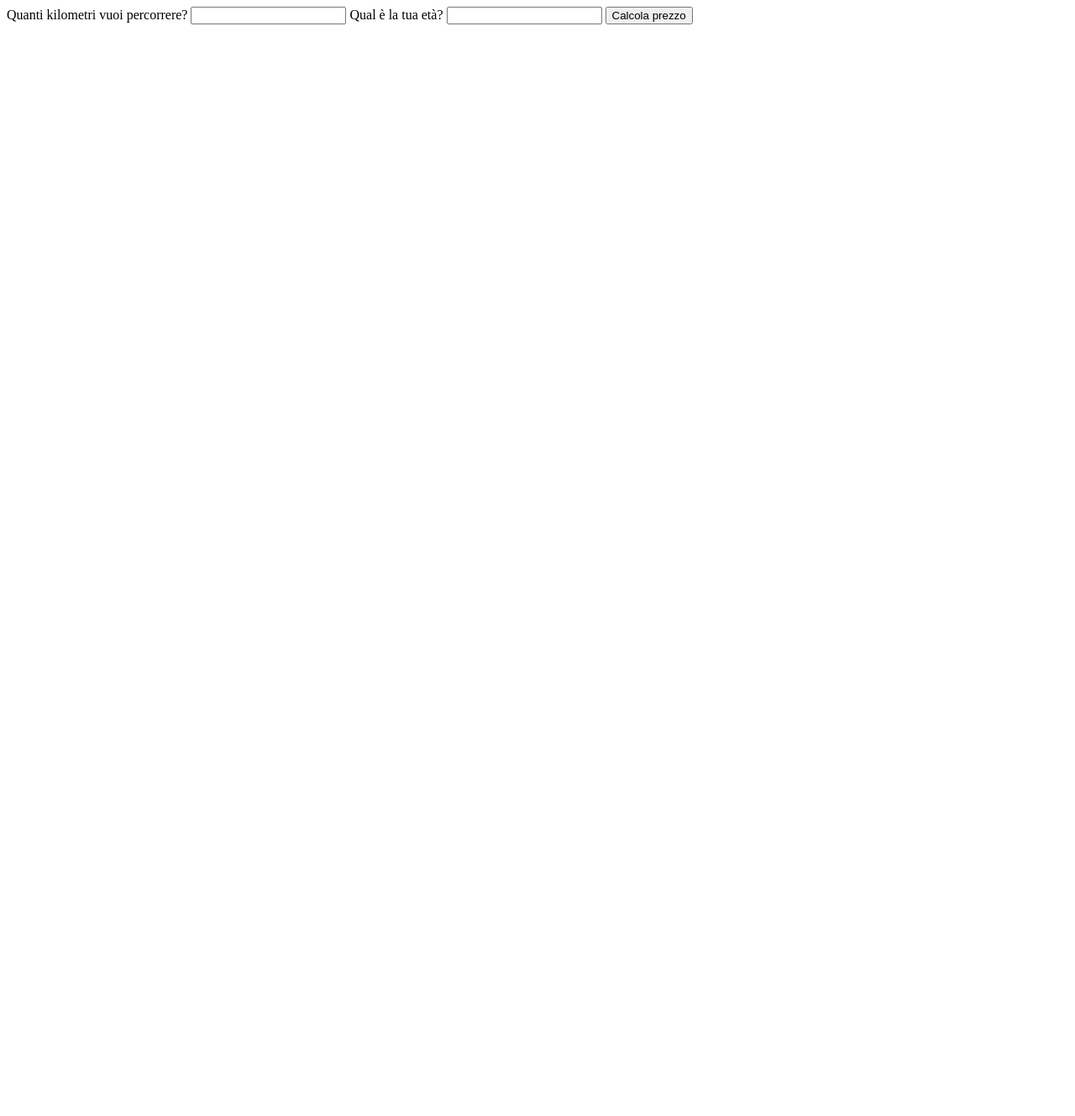
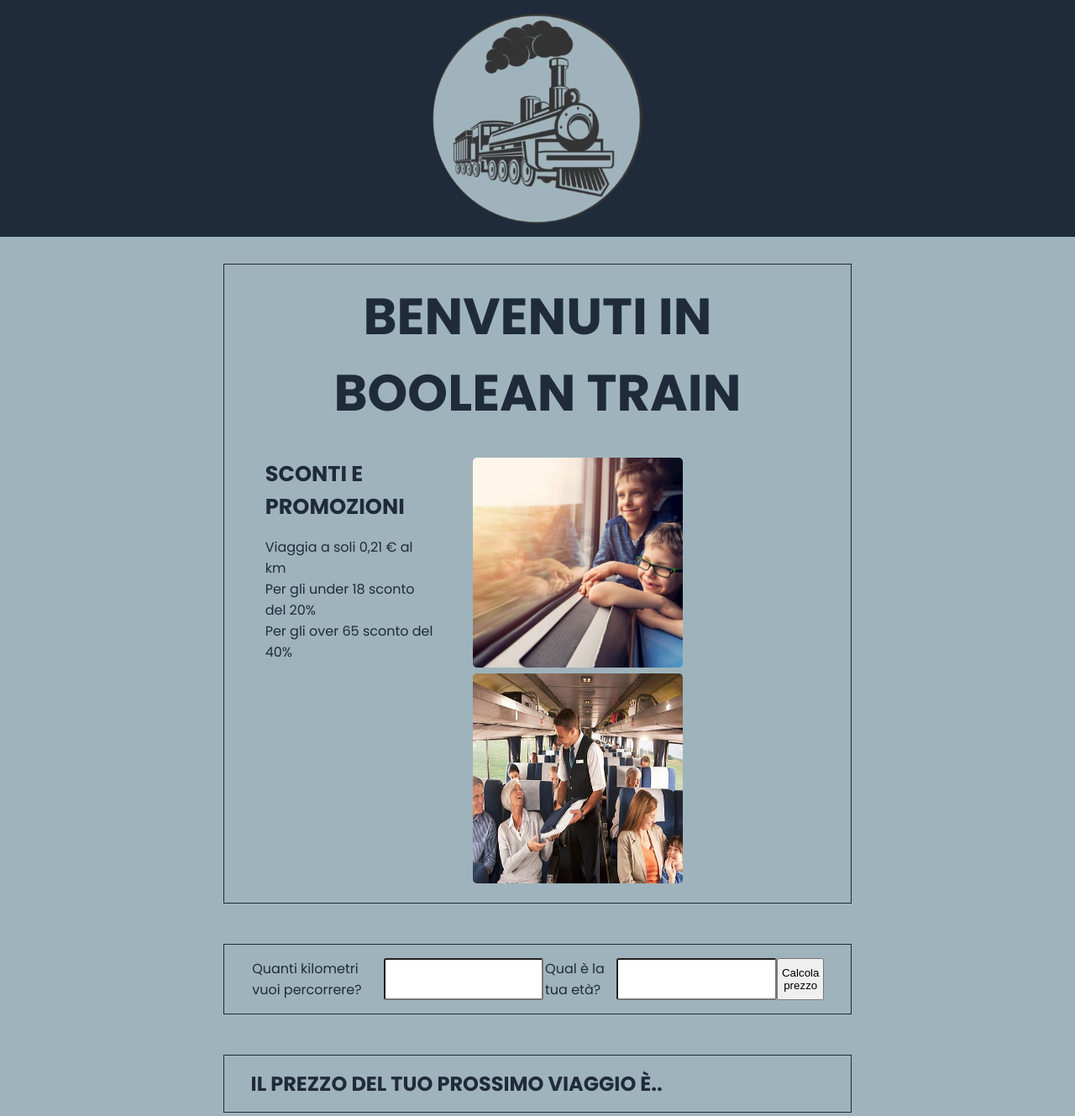
Before and after one commit to Giadagenovesi/js-biglietto-treno-form, a plain HTML site: page index.html in a window 1280 px wide. Shown: the whole page at 84% size. Before the commit the page ends 800 px from the top, so only its background shows below. Drawn offline with Linux system fonts and the light colour scheme.

Commit message:
Add some style

```diff
--- a/css/style.css
+++ b/css/style.css
@@ -0,0 +1,101 @@
+/* RESET */
+* {
+    margin: 0;
+    padding: 0;
+    box-sizing: border-box;
+}
+img {
+    max-width: 100%;
+}
+li {
+    list-style-type: none;
+}
+/* Utilities */
+.pb-1 {
+    padding-bottom: 1rem;
+}
+.pb-2 {
+    padding-bottom: 2rem;
+}
+
+/* Layout */
+body {
+    font-family: 'Poppins', sans-serif;
+    color: rgb(31, 43, 58);
+}
+.row {
+    display: flex;
+    justify-content: space-around;
+}
+.col-30 {
+    width: 30%;
+}
+.col-60 {
+    width: 60%;
+}
+label {
+    margin:0 .1rem;
+}
+
+/* Header */
+header {
+    display: flex;
+    justify-content: center;
+    padding: 1rem;
+    background-color: rgb(31, 43, 58);
+}
+.logo-container {
+    width: 250px;
+    height: 250px;
+    border-radius: 50%;
+}
+.logo-img {
+    border-radius: 50%;
+    filter: invert(80%);
+}
+
+/* Main */
+main {
+    padding: 2rem 1rem 1rem;
+    background-color: rgb(159 179 188);;
+}
+
+.container {
+    width: 60%;
+    margin: 0 auto 3rem ;
+    padding: 1rem 2rem;
+    border: 1px solid rgb(31, 43, 58);;
+}
+h1 {
+    font-size: 3.8rem;
+    text-align: center;
+}
+.travel img {
+    width: 250px;
+    height: 250px;
+    border-radius: 5px;
+    margin-left: .5rem;
+    display: inline-block;
+}
+.subtitle {
+    font-size: 1.6rem;
+}
+
+
+
+
+
+
+
+
+/* Styles */
+.form {
+    display: flex;
+}
+label {
+    display: block;
+}
+input {
+    border-radius: 3px;
+    padding: .3rem;
+}
--- a/index.html
+++ b/index.html
@@ -8,21 +8,72 @@
 
     <!-- Style CSS -->
     <link rel="stylesheet" href="css/style.css">
+
+    <!-- Google font -->
+    <link rel="preconnect" href="https://fonts.googleapis.com">
+    <link rel="preconnect" href="https://fonts.gstatic.com" crossorigin>
+    <link href="https://fonts.googleapis.com/css2?family=Poppins:wght@100;200;300;400;500;600;700&display=swap" rel="stylesheet">
+
 </head>
 <body>
-    <div>
+    <div class="wrapper">
 
-        <label for="km-number">Quanti kilometri vuoi percorrere?</label>
-        <input type="number" id="km-number" name="quantity" min="">
+        <header>
+            <div class="logo-container">
+                <img class="logo-img" src="img/Treno.png" alt="">
+            </div>
+        </header>
+        <main>
+            <div class="container">
+                <h1 class="pb-2">BENVENUTI IN BOOLEAN TRAIN</h1>
+                <div class="travel">
+                    <div class="row">
+                        <div class="col-30">
+                            <ul class="pb-1">
+                                <li>
+                                    <h4 class="subtitle pb-1">SCONTI E PROMOZIONI</h4>
+                                </li>
+                                <li>Viaggia a soli 0,21 € al km</li>
+                                <li>Per gli under 18 sconto del 20%</li>
+                                <li>Per gli over 65 sconto del 40%</li>
+                            </ul>
+                        </div>
+                        <div class="col-60">
+                            <img src="img/kids.jpg" alt="">
+                            <img src="img/travel.jpeg" alt="">
+                        </div>
+                    </div>
+                </div>
+            </div>
+            <div class="container">
+                <!-- Data Form -->
+                <div class="form">
+                    <!-- Km Number -->
+                    <label for="km-number">Quanti kilometri vuoi percorrere?</label>
+                    <input type="number" id="km-number" name="quantity" min="">
+                    <!-- /Km Number -->
 
-        <label for="user-age">Qual è la tua età?</label>
-        <input type="number" id="user-age" name="quantity" min="" >
+                    <!-- User Age -->
+                    <label for="user-age">Qual è la tua età?</label>
+                    <input type="number" id="user-age" name="quantity" min="" >
+                    <!-- /User Age -->
+
+                    <button id="submit-btn">Calcola prezzo</button>
+                </div>
+                <!-- /Data Form -->
+
+            </div>
+            <div class="container">
+                <h2 id="result">IL PREZZO DEL TUO PROSSIMO VIAGGIO È..</h2>
+            </div>
+
+        </main>
+
+    </div>
 
 
-        <button id="submit-btn">Calcola prezzo</button>
-    </div>
 
-    <h2 id="result"></h2>
+    <!-- JS  -->
     <script src="js/script.js"></script>
 </body>
 </html>
--- a/js/script.js
+++ b/js/script.js
@@ -46,4 +46,7 @@ sumbitBtn.addEventListener("click", function() {
     // Ripulisco i campi di input
     kmNumberInput.value = "";
     userAgeInput.value = "";
+
+    // OUTPUT
+    document.getElementById('result').innerHTML = message;
 });
```
Also changed, not shown: img/Treno.png (added), img/kids.jpg (added), img/travel.jpeg (added).
